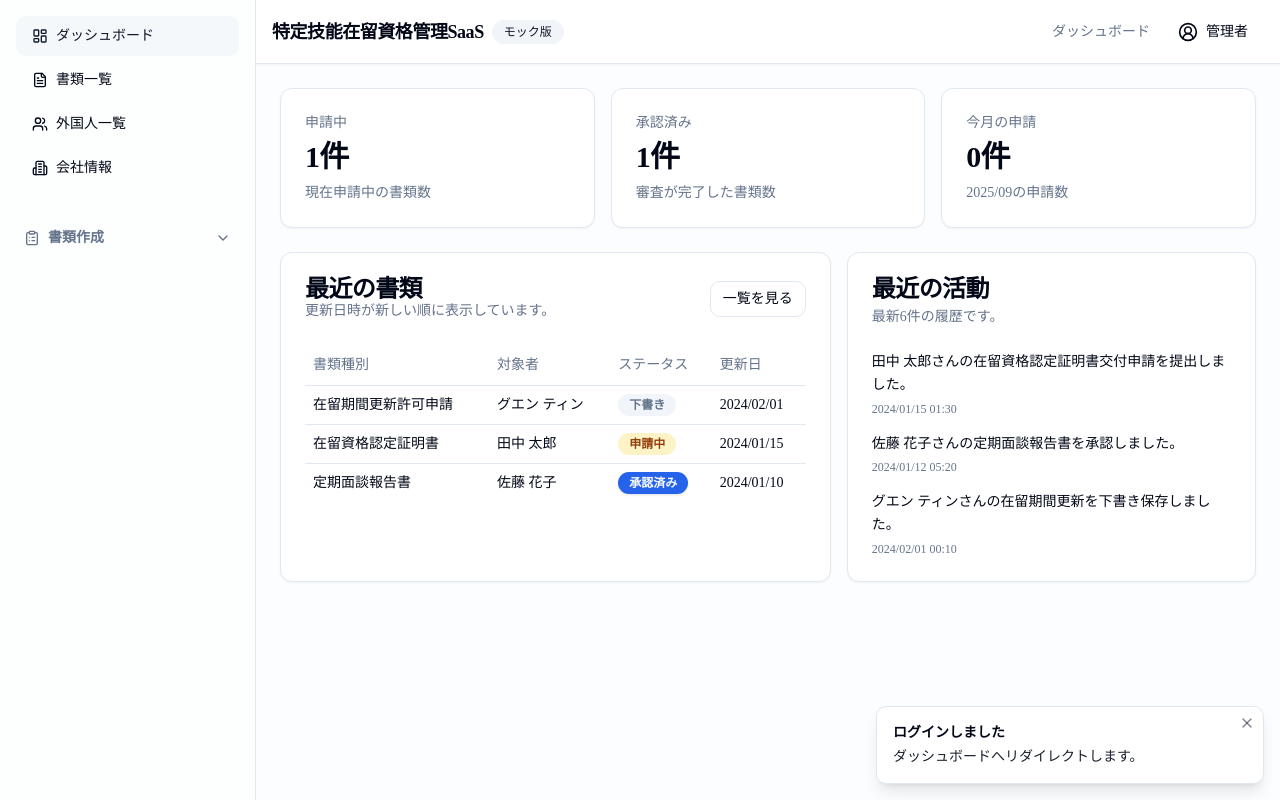
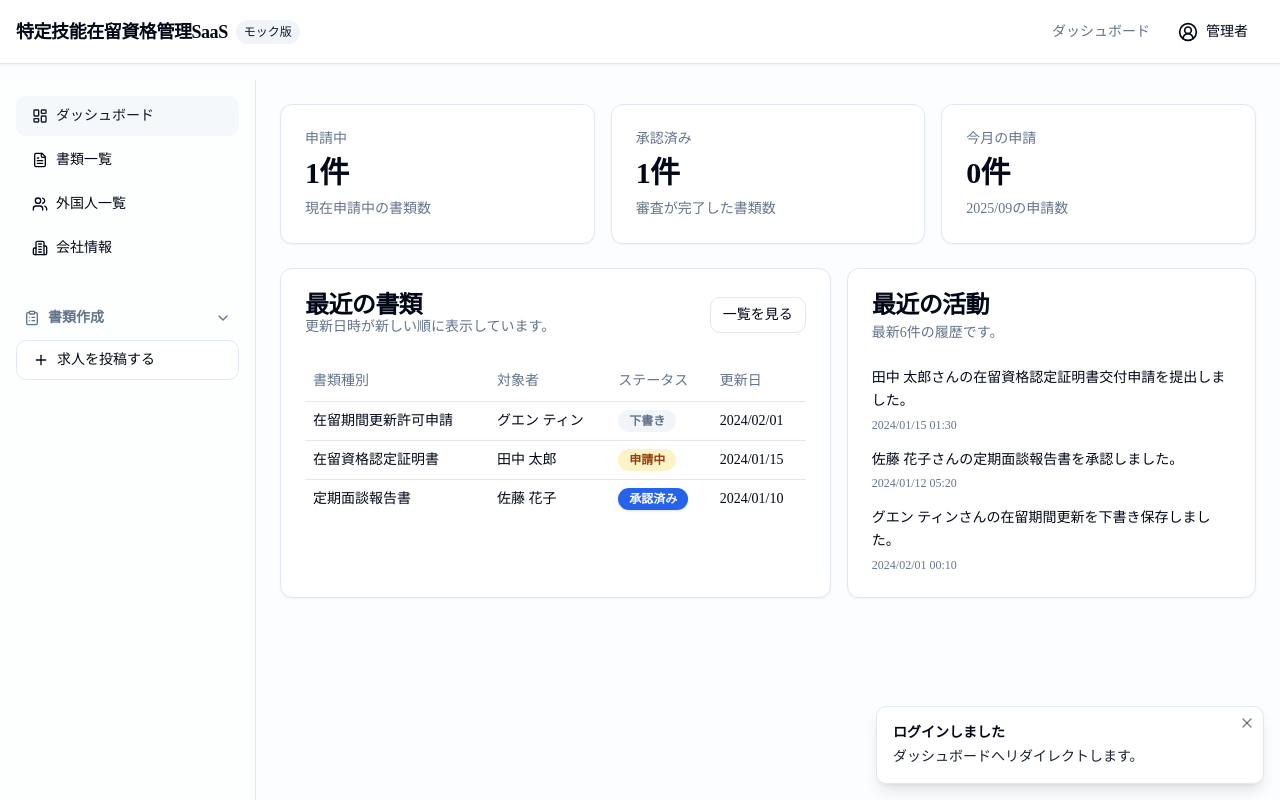
Before and after one commit to kubo-yasu-yk/ssw_saas, a React (Vite) app: page /login in a window 1280 px wide. Both pictures are taken after a click on the button "ログイン". Built offline with nearby package versions, Linux system fonts and the light colour scheme.

Commit message:
アプリのレイアウトを改善し、ヘッダーにモック版のラベルを追加しました。また、サイドバーに求人投稿ボタンを追加し、クリック時に新しいタブでリンクを開く機能を実装しました。

```diff
--- a/src/App.tsx
+++ b/src/App.tsx
@@ -24,12 +24,11 @@ function Protected({ children }: { children: JSX.Element }) {
 
 function Shell() {
   return (
-    <div className="min-h-screen bg-muted/20">
-      <div className="mx-auto flex min-h-screen max-w-7xl">
+    <div className="flex flex-col min-h-screen bg-muted/20">
+      <Header />
+      <div className="flex flex-1 pt-4">
         <Sidebar />
-        <div className="flex-1">
-          <Header />
-          <main className="space-y-6 p-4 md:p-6">
+        <main className="flex-1 space-y-6 p-4 md:p-6">
           <Routes>
             <Route path="/" element={<Dashboard />} />
             <Route path="/documents" element={<DocumentListPage />} />
@@ -42,7 +41,6 @@ function Shell() {
             <Route path="/forms/resignation-report" element={<ResignationReportForm />} />
           </Routes>
         </main>
-        </div>
       </div>
     </div>
   )
--- a/src/components/Header.tsx
+++ b/src/components/Header.tsx
@@ -80,12 +80,12 @@ export default function Header() {
     <header className="flex h-16 items-center justify-between border-b bg-background px-4 shadow-sm">
       <div className="flex items-center gap-2">
         <MobileNav />
-        <Link to="/" className="hidden text-lg font-semibold tracking-tight md:inline-flex">
-          特定技能在留資格管理SaaS
+        <Link to="/" className="flex items-center gap-2">
+          <span className="text-lg font-semibold tracking-tight">特定技能在留資格管理SaaS</span>
+          <span className="rounded-full bg-secondary px-2 py-1 text-xs font-medium text-secondary-foreground">
+            モック版
+          </span>
         </Link>
-        <span className="hidden rounded-full bg-secondary px-3 py-1 text-xs font-medium text-secondary-foreground md:inline-flex">
-          モック版
-        </span>
         <span className="text-sm font-semibold md:hidden">{pageTitle}</span>
       </div>
       <div className="flex items-center gap-3">
--- a/src/components/Sidebar.tsx
+++ b/src/components/Sidebar.tsx
@@ -9,6 +9,7 @@ import {
   LayoutDashboard,
   ListChecks,
   Users,
+  Plus,
 } from 'lucide-react'
 
 import { Button } from '@components/ui/button'
@@ -53,6 +54,10 @@ export default function Sidebar() {
   const location = useLocation()
   const [isFormsOpen, setIsFormsOpen] = useState(() => location.pathname.startsWith('/forms/'))
 
+  const handleJobPostingClick = () => {
+    window.open('https://ssw-pf.vercel.app/client/login', '_blank')
+  }
+
   return (
     <aside className="hidden border-r bg-card/50 md:flex md:w-64 md:flex-col md:gap-2 md:p-4">
       <div className="space-y-1">
@@ -79,6 +84,18 @@ export default function Sidebar() {
             ))}
           </div>
         )}
+
+        {/* 求人を投稿するボタン */}
+        <div className="mt-6">
+          <Button
+            onClick={handleJobPostingClick}
+            variant="outline"
+            className="w-full justify-start gap-2 text-sm font-medium"
+          >
+            <Plus className="h-4 w-4" />
+            求人を投稿する
+          </Button>
+        </div>
       </div>
     </aside>
   )
```
Lines whose indentation alone changed are shown as unchanged.
